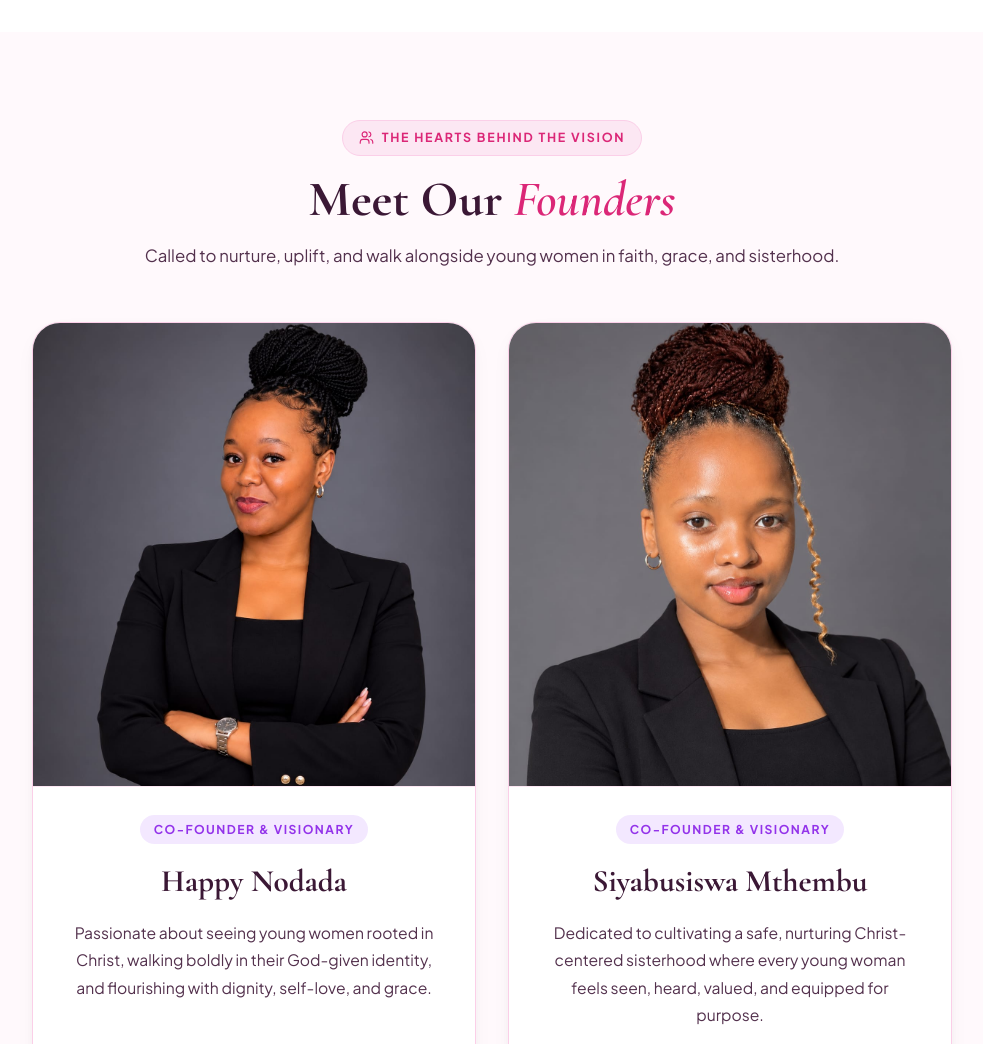
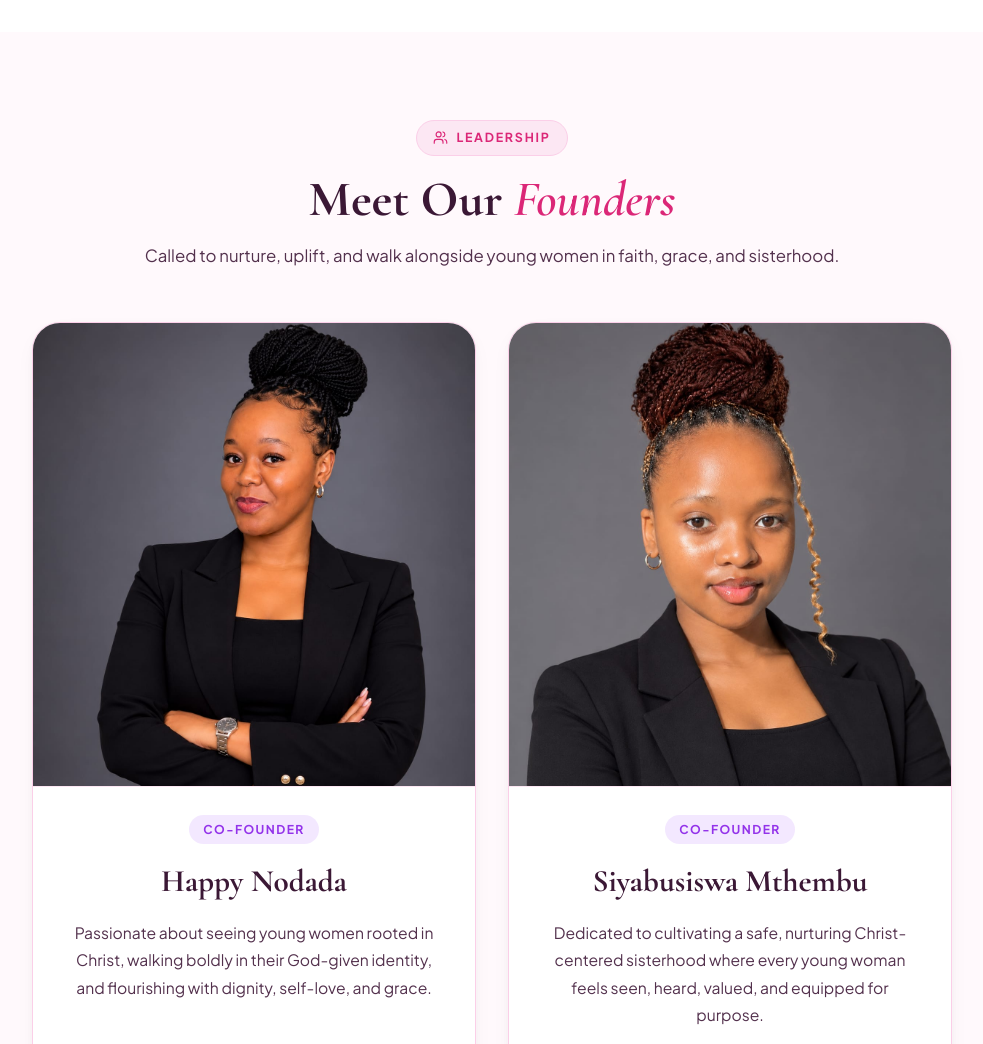
Before and after one commit to mthembuavuyile/A-Lily-Among-the-Thorns, a plain HTML site: page index.html in a window 1280 px wide. Shown: the part 6300-7344 px from the top of the page, without its empty margins (148-1131 px from the left). Drawn offline with nearby package versions, Linux system fonts and the light colour scheme.

Commit message:
refactor: update leadership section titles and founder roles in index.html

```diff
--- a/index.html
+++ b/index.html
@@ -774,7 +774,7 @@
         <div class="section-header text-center">
           <span class="section-eyebrow">
             <i data-lucide="users" class="icon-xs"></i>
-            <span>The Hearts Behind the Vision</span>
+            <span>Leadership</span>
           </span>
           <h2 class="section-title">Meet Our <span class="gradient-italic">Founders</span></h2>
           <p class="section-subtitle">Called to nurture, uplift, and walk alongside young women in faith, grace, and sisterhood.</p>
@@ -795,7 +795,7 @@
               />
             </div>
             <div class="founder-content">
-              <span class="founder-role">Co-Founder &amp; Visionary</span>
+              <span class="founder-role">Co-Founder</span>
               <h3 class="founder-name">Happy Nodada</h3>
               <p class="founder-bio">
                 Passionate about seeing young women rooted in Christ, walking boldly in their God-given identity, and flourishing with dignity, self-love, and grace.
@@ -822,7 +822,7 @@
               />
             </div>
             <div class="founder-content">
-              <span class="founder-role">Co-Founder &amp; Visionary</span>
+              <span class="founder-role">Co-Founder</span>
               <h3 class="founder-name">Siyabusiswa Mthembu</h3>
               <p class="founder-bio">
                 Dedicated to cultivating a safe, nurturing Christ-centered sisterhood where every young woman feels seen, heard, valued, and equipped for purpose.
```
